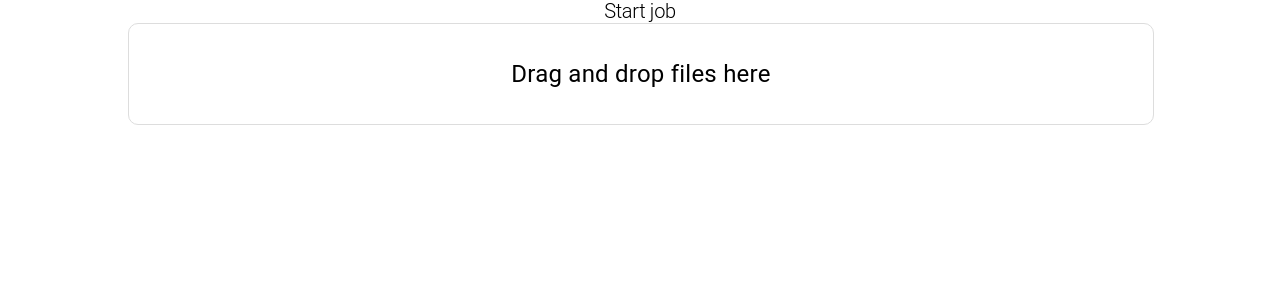
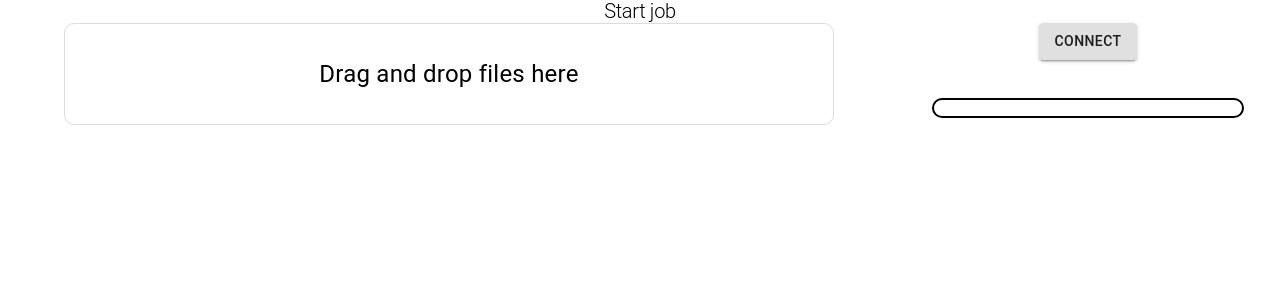
Before and after one commit to Warzecha/p2p-anit-plagiarism, a React (Create React App) app: page / in a window 1280 px wide. Shown: the top 300 px of the page. Built offline with nearby package versions, Linux system fonts and the light colour scheme.

Commit message:
Initial sockets implementation

```diff
--- a/package.json
+++ b/package.json
@@ -18,7 +18,8 @@
     "nodemon": "^2.0.2",
     "react": "^16.12.0",
     "react-dom": "^16.12.0",
-    "react-scripts": "3.3.0"
+    "react-scripts": "3.3.0",
+    "uuid": "^3.4.0"
   },
   "scripts": {
     "start": "rescripts start",
@@ -26,7 +27,7 @@
     "test": "rescripts test",
     "eject": "react-scripts eject",
     "electron": "cross-env NODE_ENV=dev nodemon --exec \"\"electron .\"\"",
-    "electron-dev": "concurrently \"BROWSER=none yarn start\" \"wait-on http://localhost:3000 && nodemon --exec \"\"electron .\"\"\""
+    "electron-dev": "concurrently \"BROWSER=none npm start\" \"wait-on http://localhost:3000 && nodemon --exec \"\"electron .\"\"\""
   },
   "build": {
     "appId": "dp.anti.plagiarism",
--- /dev/null
+++ b/src/components/ConnectToPeerNetworkButtonComponent.jsx
@@ -0,0 +1,56 @@
+import React, {useState} from "react";
+import {makeStyles} from "@material-ui/core";
+import Button from "@material-ui/core/Button";
+import CircularProgress from '@material-ui/core/CircularProgress';
+import Peer from "../socket/Peer";
+
+const uuid = require('uuid/v1');
+
+const ConnectRoPeerNetworkButton = (props) => {
+    const styles = useStyles();
+    let peer = null;
+
+    const [isConnected, setIsConnected] = useState(false);
+    const [isLoading, setIsLoading] = useState(false);
+
+    const handleClick = () => {
+        peer = new Peer("0.0.0.0", "0.0.0.0");
+        peer.bindPeer();
+
+        setIsConnected(true);
+        setIsLoading(true);
+        setTimeout(() => {
+            setIsLoading(false);
+            peer.broadcastMessage();
+            props.attachSelfId(peer.peerId);
+            props.fillPeersList(customPeersList);
+        }, 2000);
+
+        let customPeersList = new Set();
+        customPeersList.add(peer.peerId);
+        customPeersList.add(uuid().toString());
+        customPeersList.add(uuid().toString());
+
+    };
+
+    return (
+        <div className={styles.root}>
+            <Button disabled={isConnected} variant={"contained"} onClick={handleClick}>Connect</Button>
+            {isLoading && <CircularProgress className={styles.progress}></CircularProgress>}
+        </div>
+    )
+
+};
+
+const useStyles = makeStyles(() => ({
+    root: {
+        align: 'center'
+    },
+    progress: {
+        position: 'absolute',
+        top: '50%',
+        left: '50%',
+    }
+}));
+
+export default ConnectRoPeerNetworkButton;
--- /dev/null
+++ b/src/components/CurrentNetworkListComponent.jsx
@@ -0,0 +1,45 @@
+import React from "react";
+import ListItem from "@material-ui/core/ListItem";
+import ListItemIcon from "@material-ui/core/ListItemIcon";
+import ListItemText from "@material-ui/core/ListItemText";
+import ComputerIcon from '@material-ui/icons/Computer';
+import AccountBoxIcon from '@material-ui/icons/AccountBox';
+import {makeStyles} from "@material-ui/core";
+import List from "@material-ui/core/List";
+
+const CurrentNetworkListComponent = (props) => {
+
+    const styles = useStyles();
+
+    const {peersList, selfId} = props;
+
+    const getFileList = () => Array.from(peersList).map((peer, index) => (
+        <ListItem key={index}>
+            <ListItemIcon>
+                {peer === selfId ? <AccountBoxIcon/> : <ComputerIcon/>}
+            </ListItemIcon>
+            <ListItemText
+                primary={peer === selfId ? "This machine" : `${peer.slice(0, 3)}...${peer.slice(peer.length - 4, peer.length - 1)}`}/>
+        </ListItem>));
+
+
+    return (
+        <div className={styles.root}>
+            <List>
+                {getFileList()}
+            </List>
+        </div>
+    )
+};
+
+
+const useStyles = makeStyles(() => ({
+    root: {
+        border: '2px solid black',
+        borderRadius: 25,
+        width: '80%',
+        marginTop: '10%'
+    }
+}));
+
+export default CurrentNetworkListComponent;
--- a/src/components/DragAndDropComponent.jsx
+++ b/src/components/DragAndDropComponent.jsx
@@ -91,7 +91,6 @@ const useStyles = makeStyles(() => ({
         alignItems: 'center',
         justifyContent: 'center'
 
-
     },
 
     prompt: {
--- a/src/components/StartJobComponent.jsx
+++ b/src/components/StartJobComponent.jsx
@@ -4,11 +4,15 @@ import Typography from "@material-ui/core/Typography";
 import DragAndDropComponent from "./DragAndDropComponent";
 import FileListComponent from "./FileListComponent";
 import {Map} from 'immutable';
+import ConnectRoPeerNetworkButton from "./ConnectToPeerNetworkButtonComponent";
+import CurrentNetworkListComponent from "./CurrentNetworkListComponent";
 
 const StartJobComponent = () => {
     const styles = useStyles();
 
     const [files, setFiles] = useState(new Map());
+    const [peersList, setPeersList] = useState(new Set());
+    const [selfId, setSelId] = useState(null);
 
     const handleFilesDropped = (newFiles) => {
         console.log(newFiles);
@@ -23,9 +27,25 @@ const StartJobComponent = () => {
         setFiles(files.delete(file.path))
     };
 
+    const fillPeersList = (peers) => {
+        let updatedSet = new Set(peersList);
+        Array.from(peers).forEach((peer) =>
+            updatedSet.add(peer)
+        );
+        setPeersList(updatedSet);
+    };
+
+    const attachSelfId = (peerId) => {
+        setSelId(peerId);
+    };
+
     return (
         <div className={styles.root}>
             <Typography className={styles.heading} variant="h1" align="center">Start job</Typography>
+            <div className={styles.networkList}>
+                <ConnectRoPeerNetworkButton peersList={peersList} fillPeersList={fillPeersList} attachSelfId={attachSelfId}/>
+                <CurrentNetworkListComponent peersList={peersList} selfId={selfId}/>
+            </div>
             <div className={styles.fileInputContainer}>
                 <DragAndDropComponent files={files} onFilesDropped={handleFilesDropped}/>
                 <FileListComponent files={files} onFileDeleted={handleFileDeleted}/>
@@ -37,17 +57,29 @@ const StartJobComponent = () => {
 
 const useStyles = makeStyles(() => ({
     root: {
-        display: 'flex',
+        // display: 'flex',
         flexDirection: 'column',
         alignItems: 'center'
     },
 
     fileInputContainer: {
-        width: '80%'
+        width: '60%',
+        float: 'left',
+        alignItems: 'center',
+        marginLeft: '5%'
     },
 
     heading: {
         fontSize: 20
+    },
+
+    networkList: {
+        display: 'flex',
+        spacing: '10%',
+        alignItems: 'center',
+        flexDirection: 'column',
+        float: 'right',
+        width: '30%'
     }
 
 }));
--- /dev/null
+++ b/src/socket/BroadcastMessage.js
@@ -0,0 +1,5 @@
+class BroadcastMessage {
+    constructor(peerId) {
+        this.peerId = peerId;
+    }
+} export default BroadcastMessage
--- /dev/null
+++ b/src/socket/NetworkPeerInfo.js
@@ -0,0 +1,7 @@
+class NetworkPeerInfo {
+    constructor(peerId, peerAddress) {
+        this.peerId = peerId;
+        this.peerAddress = peerAddress;
+    }
+}
+export default NetworkPeerInfo;
--- /dev/null
+++ b/src/socket/Peer.js
@@ -0,0 +1,47 @@
+import NetworkPeerInfo from "./NetworkPeerInfo";
+import BroadcastMessage from "./BroadcastMessage";
+
+const uuid = require('uuid/v1');
+const dgram = require('dgram');
+const PORT = 8080;
+
+class Peer {
+    constructor(address, broadcastAddress) {
+        this.peerId = uuid().toString();
+        console.log(this.peerId);
+        this.socket = dgram.createSocket("udp4");
+        this.setSocketProperties();
+        this.broadcastAddress = broadcastAddress;
+        this.currentNetworkPeers = new Set();
+        this.currentNetworkPeers.add(new NetworkPeerInfo(this.peerId, address));
+    }
+
+    bindPeer() {
+        this.socket.bind(PORT)
+    }
+
+    setSocketProperties = () => {
+        this.socket.on('listening', function () {
+            console.log("Listening for broadcast message")
+        });
+        this.socket.on('message', (broadcastMessage, remoteInfo) => {
+            broadcastMessage = JSON.parse(broadcastMessage);
+            if (broadcastMessage.peerId === this.peerId) {
+                console.log(`Broadcast received from self: ${this.peerId}`)
+            } else {
+                console.log(`New message from ${remoteInfo.address}:${remoteInfo.port} with id: ${broadcastMessage.peerId}`)
+            }
+        })
+    };
+
+    broadcastMessage() {
+        this.socket.setBroadcast(true);
+        const messageString = new Buffer(JSON.stringify(new BroadcastMessage(this.peerId)));
+        this.socket.send(messageString, 0, messageString.length, PORT, this.broadcastAddress, function () {
+            console.log("Sent broadcast message")
+        })
+    }
+
+}
+
+export default Peer;
```
